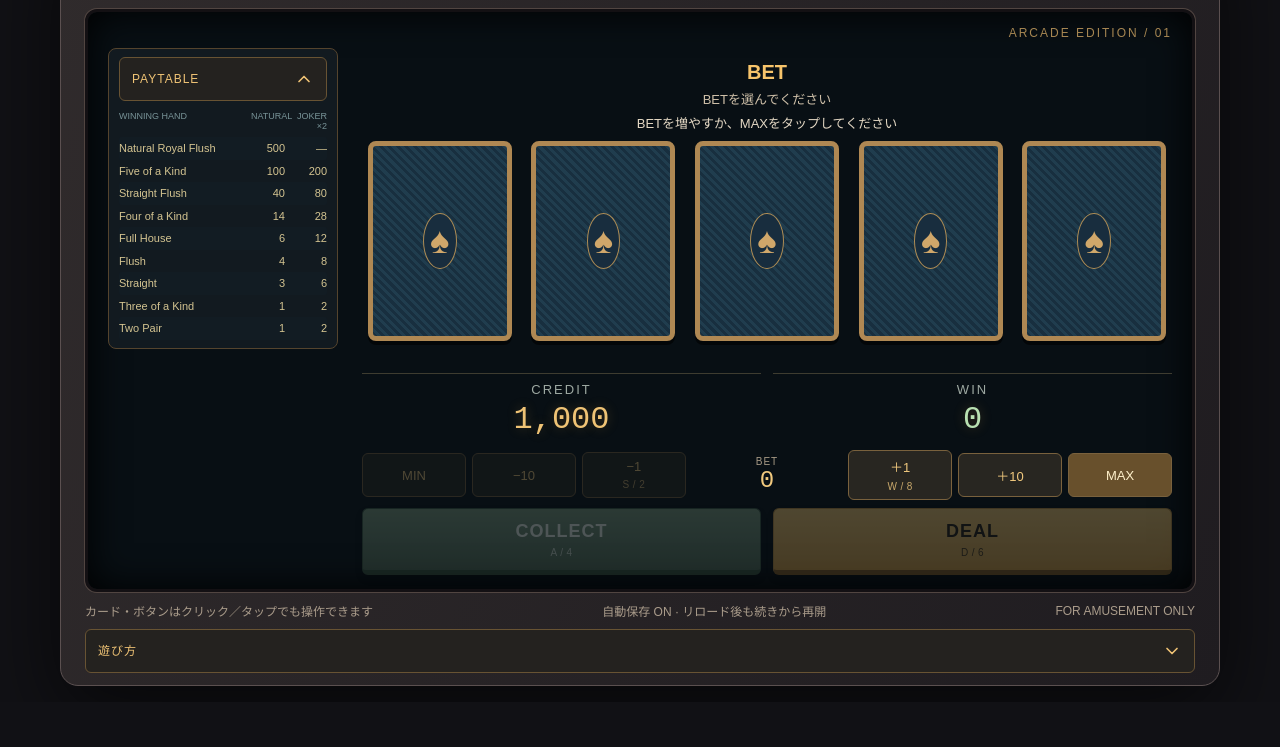
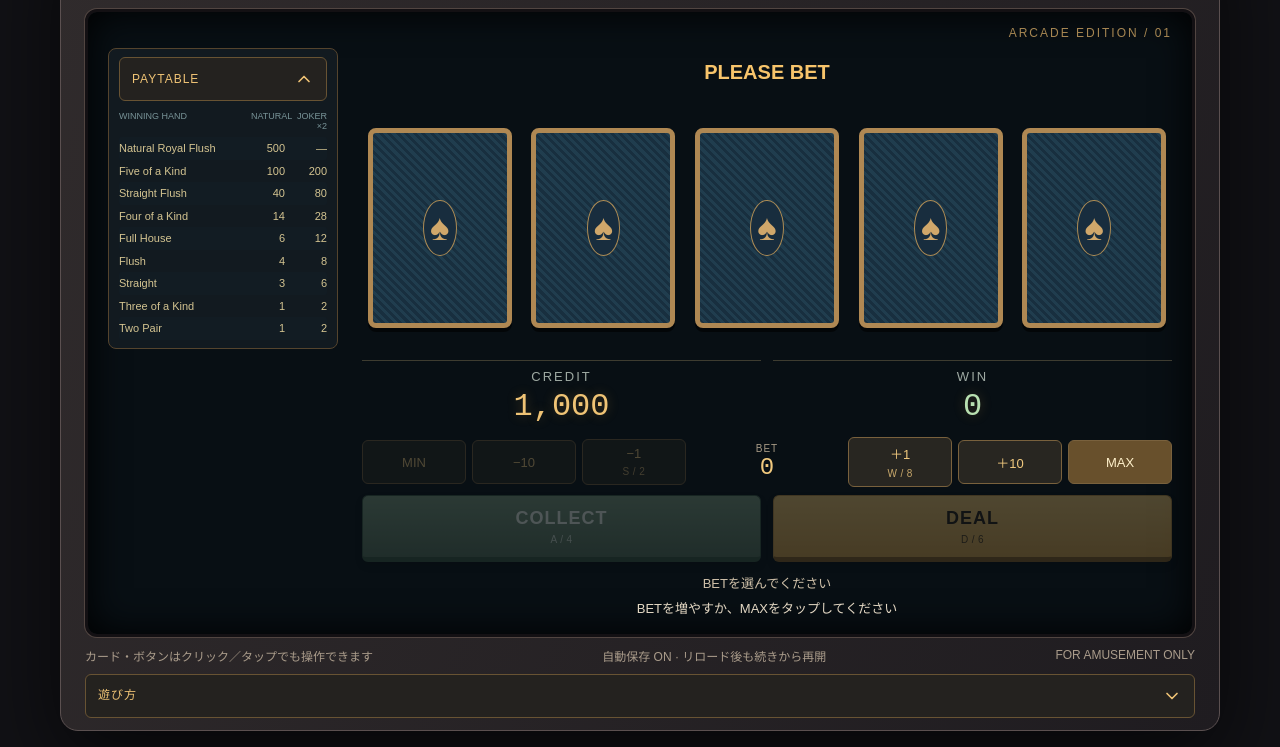
Before and after one commit to satotka/codex-works, a website: page sites/amber-poker/PLAY.html in a window 1280 px wide. Shown: the part 98-845 px from the top of the page. Before the commit the page ends 800 px from the top, so only its background shows below. Drawn offline with Linux system fonts and the light colour scheme.

Commit message:
Preserve AMBER POKER v41: Separate fixed game status and result rows from guide below controls
Sites source commit: 942ce4df5673e51b3df8d31911e32e39521558b4

```diff
--- a/sites/amber-poker/PLAY.html
+++ b/sites/amber-poker/PLAY.html
@@ -203,15 +203,26 @@ summary:focus-visible{outline:2px solid #efc375;outline-offset:3px}
 
 /* Keep the transferring BASE above the intervening face-down card. */
 .cards [data-index="1"]{z-index:1}
+
+/* Fixed status rows keep card placement independent of guide copy. */
+.screen{align-items:start;grid-template-rows:auto 80px auto auto auto auto auto}
+.message{height:72px;min-height:72px;margin:4px 0;display:grid;grid-template-rows:32px 32px;gap:0;align-content:center;overflow:visible}
+.message strong,.message .result-status{display:flex!important;align-items:center;justify-content:center;min-width:0;white-space:nowrap;line-height:1.2;font-size:clamp(12px,2.1vw,20px)}
+.message .result-status{color:#b8e0b1;font-variant-numeric:tabular-nums;font-size:clamp(10px,1.8vw,18px);letter-spacing:0}
+.guide-message{grid-column:2;text-align:center;color:#cfc0a9;font-size:13px;line-height:1.6;margin-top:12px;overflow-wrap:anywhere}
+.guide-message span,.guide-message small{display:block;font-size:inherit}
+.guide-message small{color:#e4d8c4;margin-top:4px}
+.guide-message[hidden]{display:none}
+@media(max-width:760px){.message strong{font-size:17px}.message .result-status{font-size:clamp(10px,3.4vw,16px)}.guide-message{font-size:12px}}
 </style></head><body>
 <main class="cabinet"><aside id="session-warning" hidden role="alert"><p id="session-text"></p><button id="reload-state">RELOAD</button></aside><div id="play-area"><header><div class="brand"><span class="brand-icon">♠</span><div><h1>AMBER <em>POKER</em></h1><p>JOKER DOUBLE · 53 CARD VIDEO POKER</p></div></div><div class="utility-bar"><button id="guide" class="small icon-toggle" aria-label="Guide ON" title="Guide ON" aria-pressed="true"></button><button id="sound" class="small icon-toggle" aria-label="Sound ON" title="Sound ON" aria-pressed="true"></button></div></header>
 <section class="screen"><div class="screen-top"><span class="edition">ARCADE EDITION / 01</span></div>
 <details id="paytable-details" class="paytable-details" open><summary><span>PAYTABLE</span><svg class="disclosure-arrow" viewBox="0 0 24 24" aria-hidden="true"><path d="m6 9 6 6 6-6"/></svg></summary><section class="paytable" aria-label="配当表"><div class="table-head"><span>WINNING HAND</span><span>NATURAL</span><span>JOKER ×2</span></div><div id="payrows"></div></section></details>
-<div class="message" id="message" role="status" aria-live="polite">BET</div>
+<div class="message" id="message" role="status" aria-live="polite"><strong>PLEASE BET</strong><span class="result-status"></span></div>
 <section id="cards" class="cards" aria-label="手札"></section>
 
 <div class="meters"><div><span>CREDIT</span><output id="credit">1,000</output></div><div class="win-meter"><span id="win-label">WIN</span><output id="win">0</output></div></div>
-<div class="bet-row"><button id="min">MIN</button><button id="minus-ten">−10</button><button id="minus">−1</button><div class="bet-amount"><span>BET <span id="bet-lock" hidden>LOCKED</span></span><output id="bet">0</output></div><button id="plus">＋1</button><button id="plus-ten">＋10</button><button id="max">MAX</button></div><section class="console"><div id="normal-controls" class="normal-controls"><button id="collect" class="green">COLLECT</button><button id="deal" class="primary">DEAL</button></div><div class="double-panel" id="double-panel" hidden><strong>HIGH OR LOW?</strong><span>基準より低い = LOW　｜　高い = HIGH　｜　同じ数字 = 引き分け・自動COLLECT</span><div><button id="low">LOW</button><button id="high">HIGH</button></div></div></section></section>
+<div class="bet-row"><button id="min">MIN</button><button id="minus-ten">−10</button><button id="minus">−1</button><div class="bet-amount"><span>BET <span id="bet-lock" hidden>LOCKED</span></span><output id="bet">0</output></div><button id="plus">＋1</button><button id="plus-ten">＋10</button><button id="max">MAX</button></div><section class="console"><div id="normal-controls" class="normal-controls"><button id="collect" class="green">COLLECT</button><button id="deal" class="primary">DEAL</button></div><div class="double-panel" id="double-panel" hidden><div><button id="low">LOW</button><button id="high">HIGH</button></div></div></section><div id="guide-message" class="guide-message"></div></section>
 <footer><span id="hint">カード・ボタンはクリック／タップでも操作できます</span><button id="reset" hidden>NEW CREDIT</button><span id="save-status" role="status">自動保存</span><span>FOR AMUSEMENT ONLY</span></footer>
 <details id="controls-help" class="controls-help"><summary><span>遊び方</span><svg class="disclosure-arrow" viewBox="0 0 24 24" aria-hidden="true"><path d="m6 9 6 6 6-6"/></svg></summary>
 <p>カードとボタンをタップして操作できます。ジョーカー1枚を含む53枚でプレイします。ジョーカーは好きな数字・マークの代わりになるワイルドカードです。</p>
@@ -603,21 +614,23 @@ function render(){
   }
 
   if(editable&&game.bet===0&&game.credit>0)next='BETを増やすか、MAXをタップしてください';
-  let status=holding?'HOLD':game.phase==='won'?`WIN ${game.win.toLocaleString()}`:game.phase==='lost'?'NO WIN':game.phase==='double'?'HIGH / LOW':'BET';
+  let status=holding?'SELECT CARDS':game.phase==='won'?'DOUBLE UP?':game.phase==='double'?'HIGH/LOW':'PLEASE BET';
+  let resultStatus=game.phase==='won'?`WIN ${game.win.toLocaleString()}`:game.phase==='lost'?'NO WIN':'';
   if(r?.card&&['ready','won','lost'].includes(game.phase)){
-    if(r.outcome==='win')status=`DOUBLE WIN ${game.win.toLocaleString()}`;
-    if(r.outcome==='lose')status='NO WIN';
-    if(r.outcome==='draw')status=`TIE · PAID ${r.win.toLocaleString()}`;
-  }else if(collected)status=`PAID ${collected.toLocaleString()}`;
+    if(r.outcome==='win')resultStatus=`DOUBLE WIN ${game.win.toLocaleString()}`;
+    if(r.outcome==='lose')resultStatus='NO WIN';
+    if(r.outcome==='draw')resultStatus=`PAID ${r.win.toLocaleString()}`;
+  }else if(collected)resultStatus=`PAID ${collected.toLocaleString()}`;
   if(editable&&game.credit+game.bet===0)status='NO CREDIT';
   if(editable&&game.bet>Math.floor((Number.MAX_SAFE_INTEGER-game.credit)/500))status='BET LIMIT';
   if(guideEnabled){detail=[title,detail].filter(Boolean).join(' · ');}
   else {detail='';next='';}
-  title=status;
   $('controls-help').hidden=!guideEnabled;
   $('hint').hidden=!guideEnabled;
   const escape=text=>String(text).replace(/[&<>"]/g,c=>({'&':'&amp;','<':'&lt;','>':'&gt;','"':'&quot;'}[c]));
-  $('message').innerHTML=`<strong>${escape(title)}</strong><span>${escape(detail)}</span><small>${escape(next)}</small>`;
+  $('message').innerHTML=`<strong>${escape(status)}</strong><span class="result-status">${escape(resultStatus)}</span>`;
+  $('guide-message').hidden=!guideEnabled;
+  $('guide-message').innerHTML=guideEnabled?`<span>${escape(detail)}</span><small>${escape(next)}</small>`:'';
 }
 function celebrate(doubled=false){
   const stage=$('cards');
--- a/sites/amber-poker/style.css
+++ b/sites/amber-poker/style.css
@@ -203,3 +203,14 @@ summary:focus-visible{outline:2px solid #efc375;outline-offset:3px}
 
 /* Keep the transferring BASE above the intervening face-down card. */
 .cards [data-index="1"]{z-index:1}
+
+/* Fixed status rows keep card placement independent of guide copy. */
+.screen{align-items:start;grid-template-rows:auto 80px auto auto auto auto auto}
+.message{height:72px;min-height:72px;margin:4px 0;display:grid;grid-template-rows:32px 32px;gap:0;align-content:center;overflow:visible}
+.message strong,.message .result-status{display:flex!important;align-items:center;justify-content:center;min-width:0;white-space:nowrap;line-height:1.2;font-size:clamp(12px,2.1vw,20px)}
+.message .result-status{color:#b8e0b1;font-variant-numeric:tabular-nums;font-size:clamp(10px,1.8vw,18px);letter-spacing:0}
+.guide-message{grid-column:2;text-align:center;color:#cfc0a9;font-size:13px;line-height:1.6;margin-top:12px;overflow-wrap:anywhere}
+.guide-message span,.guide-message small{display:block;font-size:inherit}
+.guide-message small{color:#e4d8c4;margin-top:4px}
+.guide-message[hidden]{display:none}
+@media(max-width:760px){.message strong{font-size:17px}.message .result-status{font-size:clamp(10px,3.4vw,16px)}.guide-message{font-size:12px}}
```
Also changed, not shown: sites/amber-poker/index.html (+2 -2 lines), sites/amber-poker/src/ui.js (+9 -7 lines), sites/amber-poker/test/protection.test.js (+2 -2 lines), sites/amber-poker/test/standalone.test.js (+5 -5 lines), sites/amber-poker/test/transfer.test.js (+10 -0 lines).
